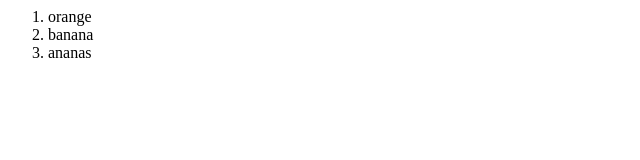
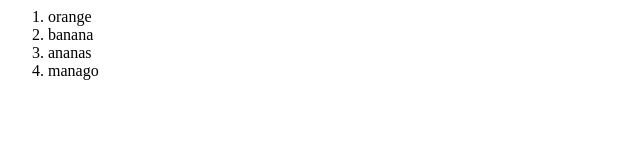
Before and after one commit to carollejoyeuse/Geolocation1, a plain HTML site: page index.html in a window 1280 px wide. Shown: the full height of the page, 0-640 px from the left. Drawn offline with Linux system fonts and the light colour scheme.

Commit message:
update index file

```diff
--- a/index.html
+++ b/index.html
@@ -4,6 +4,7 @@
             <li>orange</li>
             <li>banana</li>
             <li>ananas</li>
+            <li>manago</li>
         </ol>
     </body>
 </html>
```
